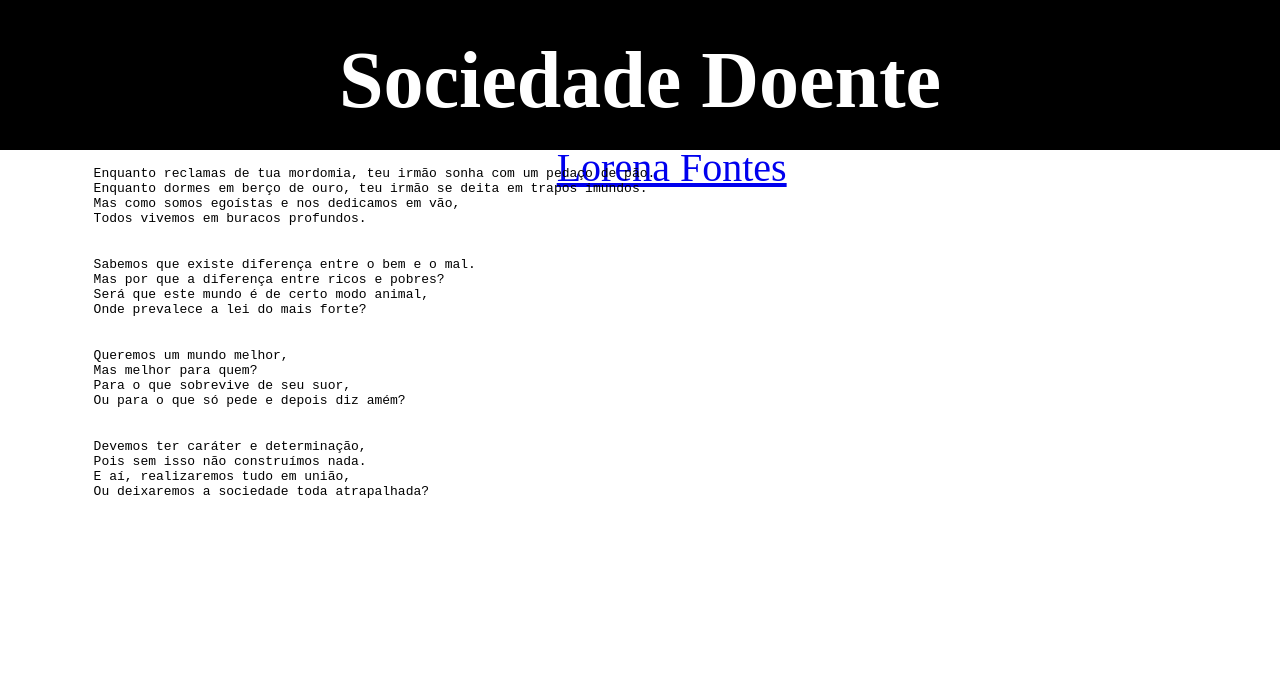
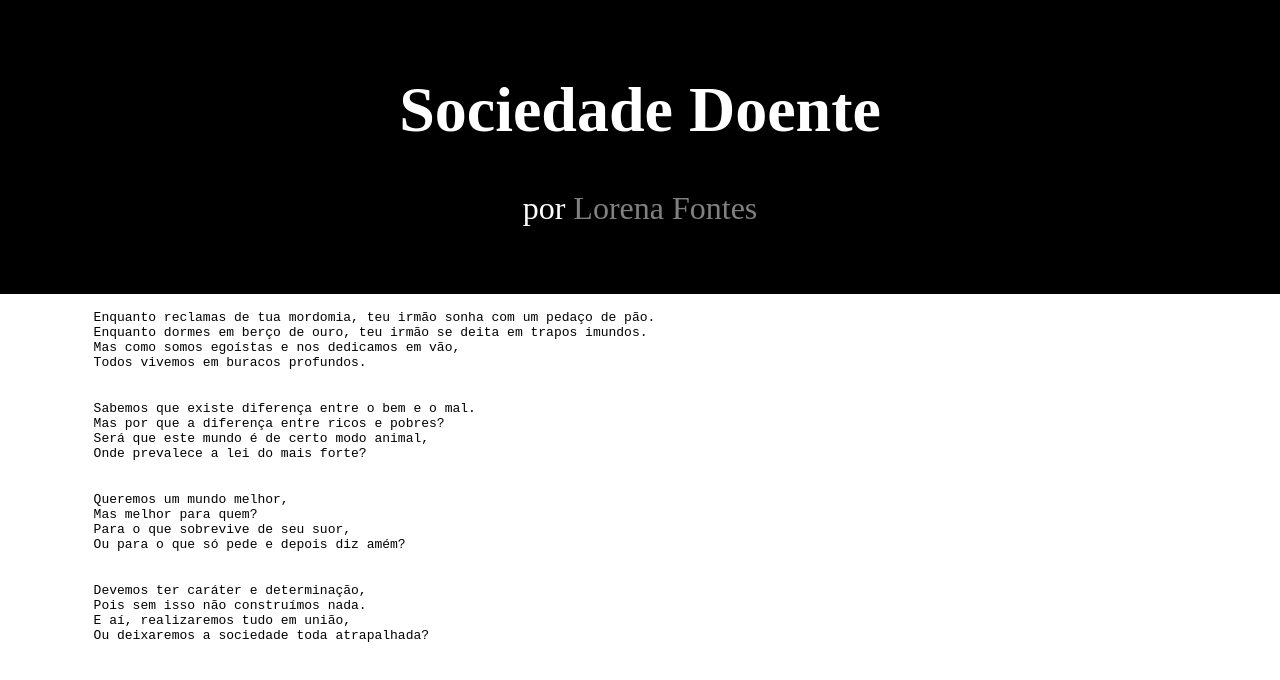
Before and after one commit to danilovargaslourenco/caderno, a plain HTML site: page projeto-desigualdade/index.html in a window 1280 px wide. Drawn offline with Linux system fonts and the light colour scheme.

Commit message:
fixed the header

```diff
--- a/projeto-desigualdade/style.css
+++ b/projeto-desigualdade/style.css
@@ -7,23 +7,31 @@ body {
 header {
     background-color: black;
     color: white;
+    width: 100%;
+    height: 33vh;
+    padding-top: 30px;
     text-align: center;
-    height: 150px;
 }
 
+
 #cabecalho {
+        width: auto;
+        height: auto;
+        font-size: 4.0vh;
+        margin: none;
 
-}
-
-#cabecalho > h1 {
-    margin: auto;
-    padding: 35px 35px 5px 35px;
-    font-size: clamp(50px, 10vh, 100px);
-    min-height: 8vh;
-    max-height: 8vh;
 
 }
 
 #cabecalho > p {
-    font-size: clamp(30px, 5vh, 6vh);
+    text-align: center;
 }
+
+#cabecalho > p > a {
+    color: gray;
+    text-decoration: none;
+}
+
+#cabecalho > p > a:hover {
+    text-decoration: underline;
+}
```
Also changed, not shown: 1 other file.
